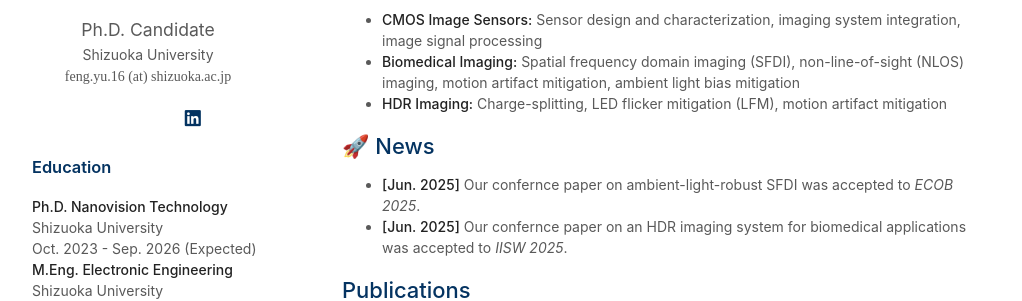
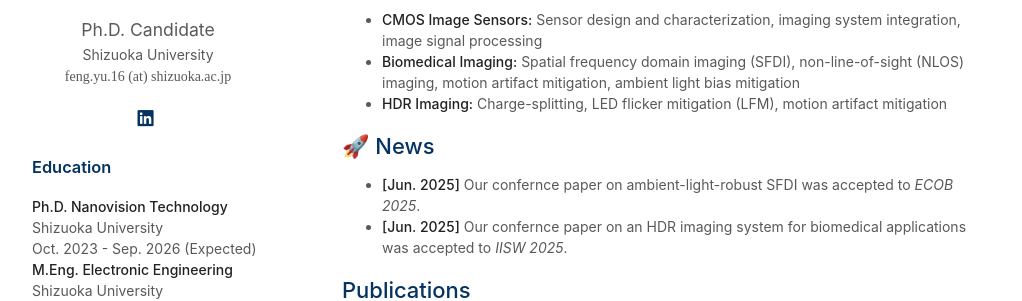
Before and after one commit to y-fen/y-fen.github.io, a Jekyll site: the page built from index.md, in a window 1280 px wide. Shown: the part 268-569 px from the top of the page, without its empty margins (128-1150 px from the left). Built offline with Jekyll 4.4.1, drawn with Linux system fonts in a browser that asks for light colours; a style sheet for code colours, icons or effects is not loaded.

Commit message:
Update homepage.html

```diff
--- a/_layouts/homepage.html
+++ b/_layouts/homepage.html
@@ -58,11 +58,7 @@
 
         <br>
         <div class="social-icons">
-        {% if site.google_scholar %}
-        <a style="margin: 0 5px 0 0" href="{{ site.google_scholar }}">
-          <i class="ai ai-google-scholar" style="font-size:1.2rem"></i>
-        </a>
-        {% endif %}
+
 
         {% if site.cv_link %}
         <a style="margin: 0 5px 0 0" href="{{ site.cv_link }}">
@@ -79,6 +75,12 @@
         {% if site.linkedin %}
         <a style="margin: 0 5px 0 0" href="{{ site.linkedin }}">
           <i class="fab fa-linkedin"></i>
+        </a>
+        {% endif %}
+
+        {% if site.google_scholar %}
+        <a style="margin: 0 5px 0 0" href="{{ site.google_scholar }}">
+          <i class="ai ai-google-scholar" style="font-size:1.2rem"></i>
         </a>
         {% endif %}
 
```
